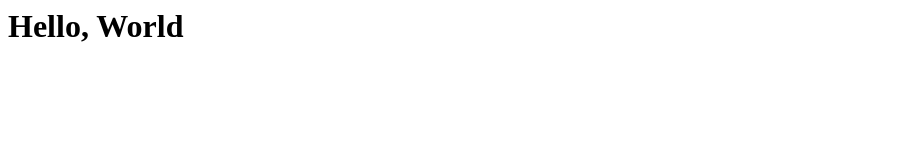
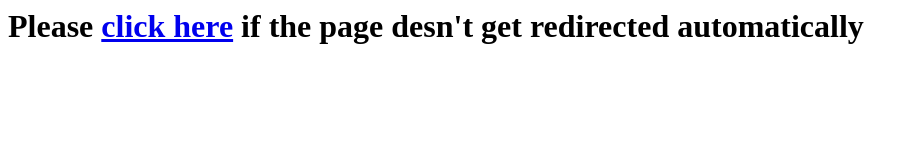
Before and after one commit to sahitigopal/sahitigopal.github.io, a plain HTML site: page index.html in a window 1280 px wide. Shown: the whole page, without its empty margins (0-917 px from the left). Drawn offline with Linux system fonts and the light colour scheme.

Commit message:
Update index.html

```diff
--- a/index.html
+++ b/index.html
@@ -1 +1,11 @@
-<h1>Hello, World</h1>
+<html>
+<head>
+  <title>EasyMails</title>
+  <script language=”javascript” type=”text/javascript”>
+    window.location.href=”http://easymails.webflow.com/";
+  </script>
+</head>
+<body>
+  <h1>Please <a href="http://easymails.webflow.com/">click here</a> if the page desn't get redirected automatically</h1>
+</body>
+</html>
```
